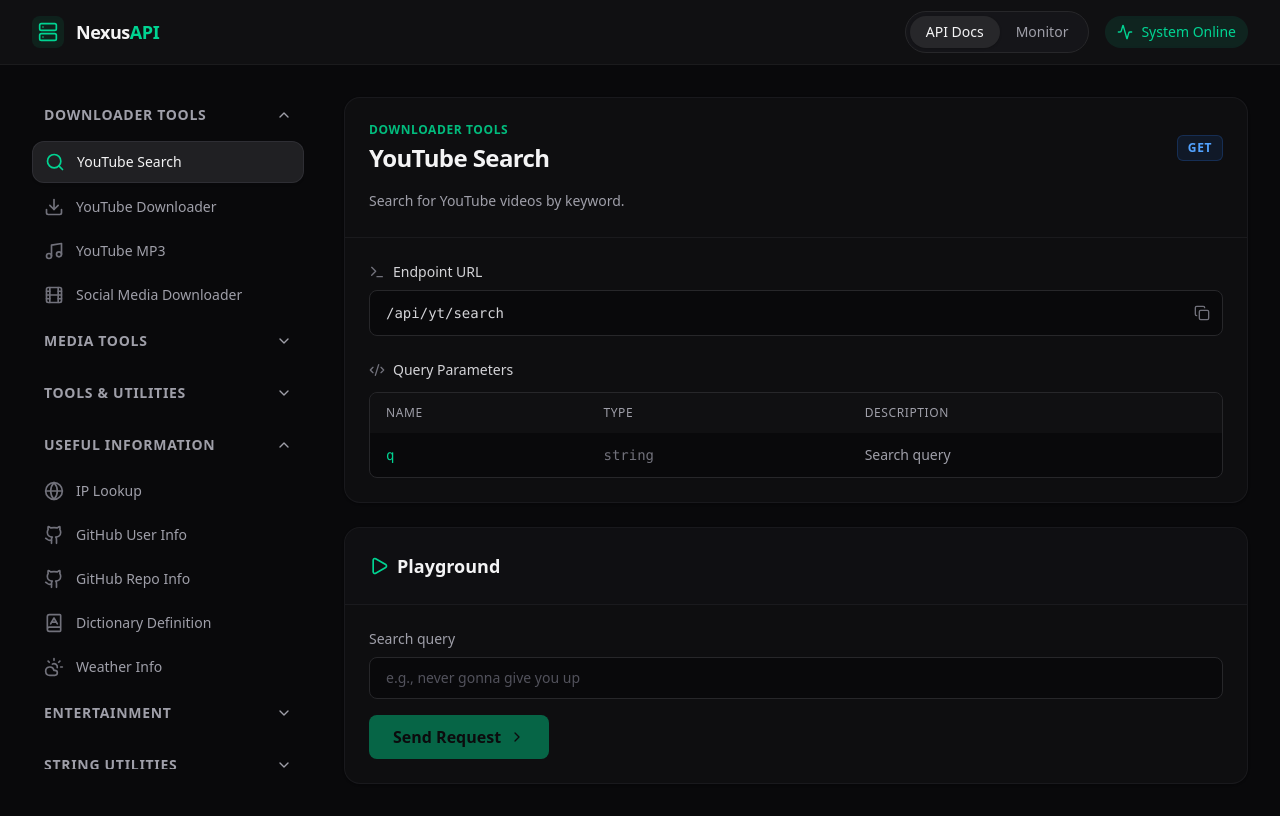
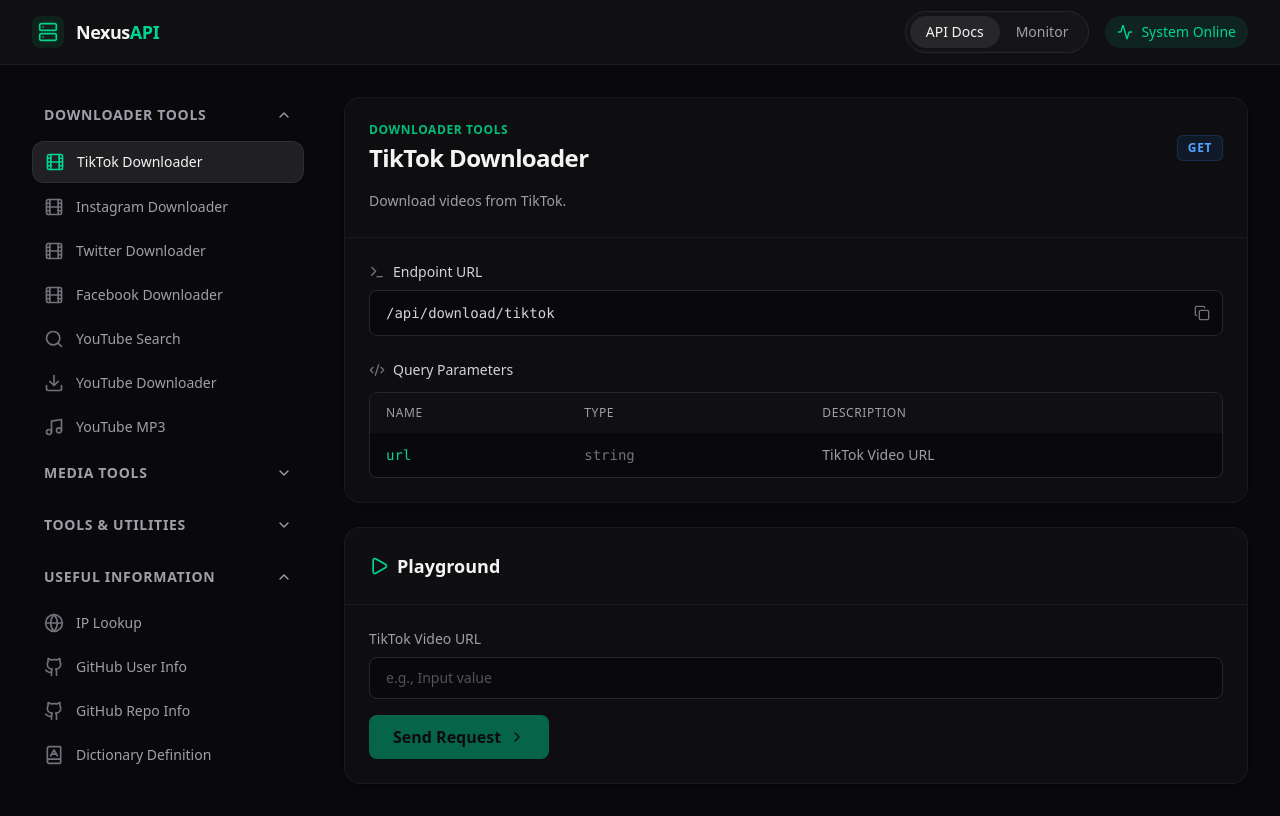
Before and after one commit to yanzyuyu/restapiyn, a React (Vite) app: page / in a window 1280 px wide. Built offline with nearby package versions, Linux system fonts and the light colour scheme.

Commit message:
feat: separate social media downloaders into TikTok, IG, Twitter, FB

```diff
--- a/server.ts
+++ b/server.ts
@@ -228,20 +228,13 @@
     }
   });
 
-  // 2c. Social Media Downloader API (TikTok, IG, Twitter, FB, etc.)
-  app.get("/api/download/social", async (req, res) => {
-    try {
-      const url = req.query.url as string;
-      if (!url) {
-        return res.status(400).json({ error: "Missing url parameter" });
-      }
-
+  // A helper function for generic yt-dlp extracting
+  const extractMediaInfo = async (url: string) => {
     const info = await youtubedl(url, {
         dumpJson: true,
         noCheckCertificates: true,
         noWarnings: true,
     });
-
     const formats = info.formats
         .filter((f: any) => f.url)
         .map((f: any) => ({
@@ -250,21 +243,60 @@
             ext: f.ext,
             url: f.url,
         }));
-
-      // Find the best quality video format
     const bestFormat = formats[formats.length - 1];
-
-      res.json({
-        success: true,
-        data: {
+    return {
         title: info.title || "Video",
         thumbnail: info.thumbnail || null,
         duration: info.duration || null,
         extractor: info.extractor || "unknown",
         downloadUrl: bestFormat?.url || null,
         formats,
-        },
+    };
+  };
+
+  // 2c. TikTok Downloader
+  app.get("/api/download/tiktok", async (req, res) => {
+    try {
+      const url = req.query.url as string;
+      if (!url) return res.status(400).json({ error: "Missing url parameter" });
+      const data = await extractMediaInfo(url);
+      res.json({ success: true, data });
+    } catch (err: any) {
+      res.status(500).json({ success: false, error: err.message });
+    }
   });
+
+  // 2d. Instagram Downloader
+  app.get("/api/download/ig", async (req, res) => {
+    try {
+      const url = req.query.url as string;
+      if (!url) return res.status(400).json({ error: "Missing url parameter" });
+      const data = await extractMediaInfo(url);
+      res.json({ success: true, data });
+    } catch (err: any) {
+      res.status(500).json({ success: false, error: err.message });
+    }
+  });
+
+  // 2e. Twitter Downloader
+  app.get("/api/download/twitter", async (req, res) => {
+    try {
+      const url = req.query.url as string;
+      if (!url) return res.status(400).json({ error: "Missing url parameter" });
+      const data = await extractMediaInfo(url);
+      res.json({ success: true, data });
+    } catch (err: any) {
+      res.status(500).json({ success: false, error: err.message });
+    }
+  });
+
+  // 2f. Facebook Downloader
+  app.get("/api/download/fb", async (req, res) => {
+    try {
+      const url = req.query.url as string;
+      if (!url) return res.status(400).json({ error: "Missing url parameter" });
+      const data = await extractMediaInfo(url);
+      res.json({ success: true, data });
     } catch (err: any) {
       res.status(500).json({ success: false, error: err.message });
     }
--- a/src/App.tsx
+++ b/src/App.tsx
@@ -23,6 +23,50 @@
 import { usefulEndpoints } from "./useful-endpoints";
 
 const baseEndpoints = [
+  {
+    id: "tiktok-download",
+    title: "TikTok Downloader",
+    category: "Downloader Tools",
+    method: "GET",
+    path: "/api/download/tiktok",
+    description: "Download videos from TikTok.",
+    params: [{ name: "url", type: "string", description: "TikTok Video URL" }],
+    icon: <Film className="w-5 h-5" />,
+    example: "/api/download/tiktok?url=https://www.tiktok.com/@tiktok/video/123",
+  },
+  {
+    id: "ig-download",
+    title: "Instagram Downloader",
+    category: "Downloader Tools",
+    method: "GET",
+    path: "/api/download/ig",
+    description: "Download videos/reels from Instagram.",
+    params: [{ name: "url", type: "string", description: "Instagram Video URL" }],
+    icon: <Film className="w-5 h-5" />,
+    example: "/api/download/ig?url=https://www.instagram.com/reel/C_XvXv/",
+  },
+  {
+    id: "twitter-download",
+    title: "Twitter Downloader",
+    category: "Downloader Tools",
+    method: "GET",
+    path: "/api/download/twitter",
+    description: "Download videos from Twitter/X.",
+    params: [{ name: "url", type: "string", description: "Twitter Video URL" }],
+    icon: <Film className="w-5 h-5" />,
+    example: "/api/download/twitter?url=https://x.com/user/status/123",
+  },
+  {
+    id: "fb-download",
+    title: "Facebook Downloader",
+    category: "Downloader Tools",
+    method: "GET",
+    path: "/api/download/fb",
+    description: "Download videos from Facebook.",
+    params: [{ name: "url", type: "string", description: "Facebook Video URL" }],
+    icon: <Film className="w-5 h-5" />,
+    example: "/api/download/fb?url=https://www.facebook.com/watch/?v=123",
+  },
   {
     id: "yt-search",
     title: "YouTube Search",
@@ -56,18 +100,7 @@
     icon: <Music className="w-5 h-5" />,
     example: "/api/yt/ytmp3?url=https://www.youtube.com/watch?v=dQw4w9WgXcQ",
   },
-  {
-    id: "social-download",
-    title: "Social Media Downloader",
-    category: "Downloader Tools",
-    method: "GET",
-    path: "/api/download/social",
-    description: "Download videos from TikTok, Instagram, Twitter, Facebook, etc.",
-    params: [{ name: "url", type: "string", description: "Video URL" }],
-    icon: <Film className="w-5 h-5" />,
-    example: "/api/download/social?url=https://www.tiktok.com/@tiktok/video/123",
-  },
-  {
+    {
     id: "qrcode",
     title: "QR Code Generator",
     category: "Media Tools",
```
Lines whose indentation alone changed are shown as unchanged.
